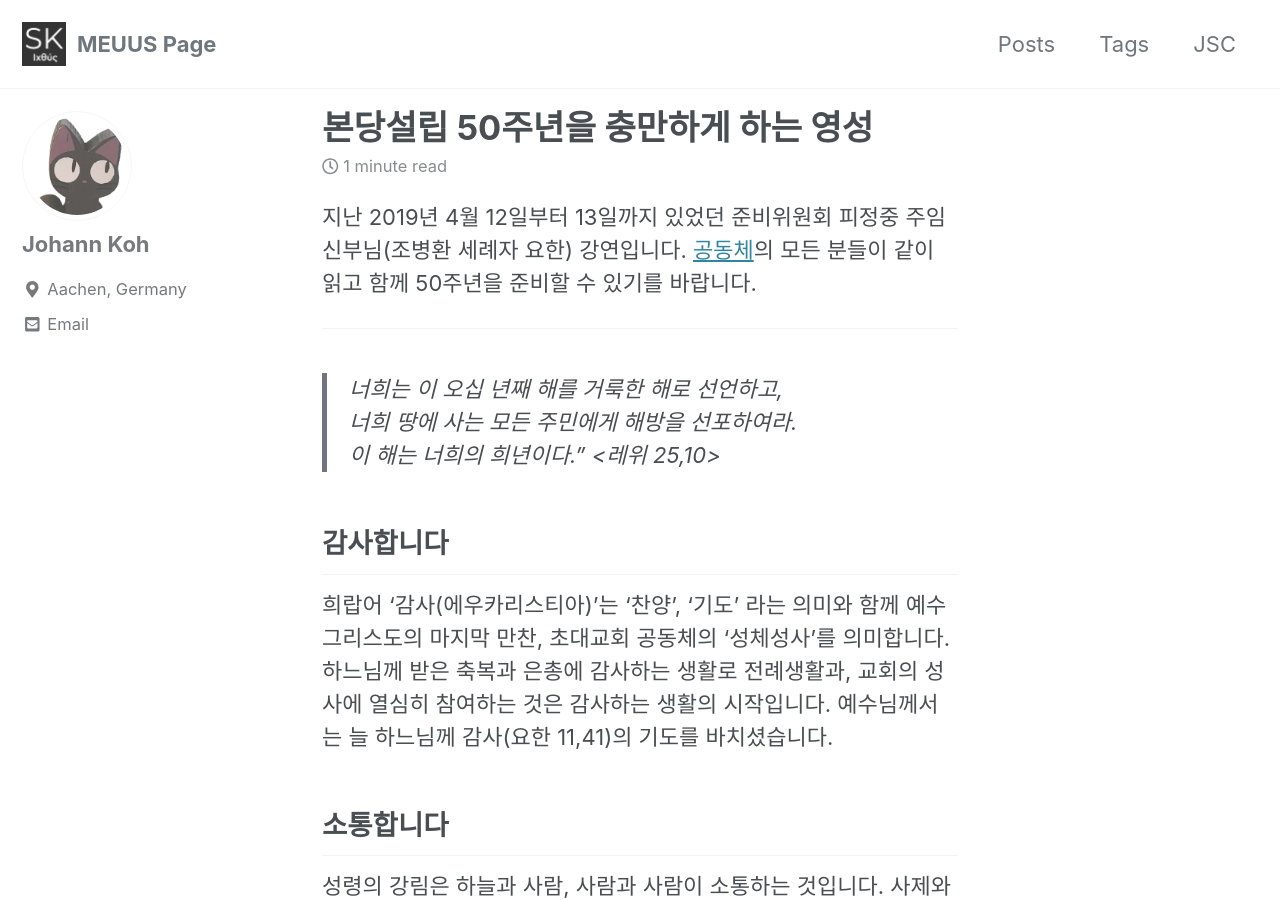
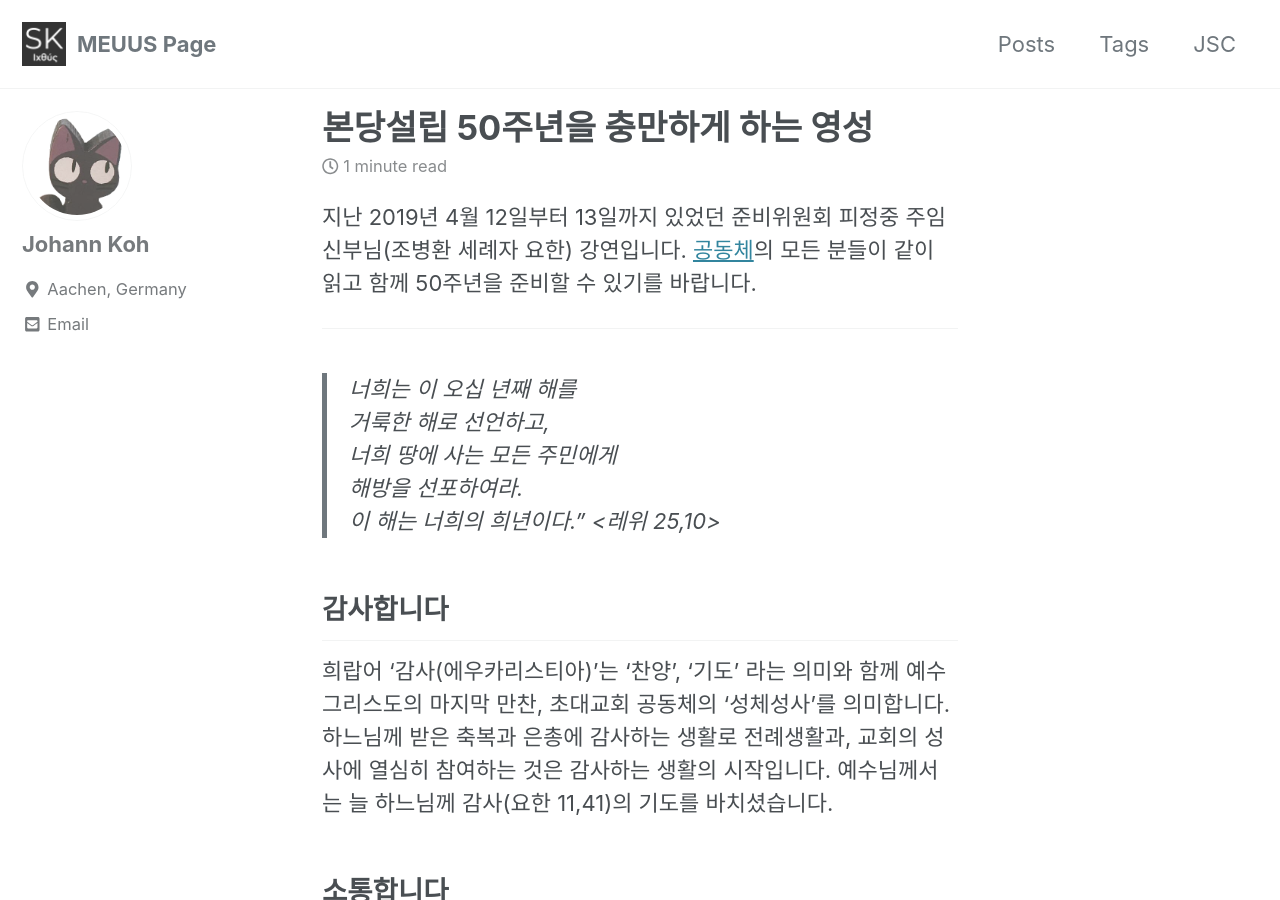
Before and after one commit to meuus/meuus.github.io, a Jekyll site: the page built from _posts/2019-04-14-spiritualitaet.md, in a window 1280 px wide and 900 px high. Built offline with Jekyll 4.4.1, drawn with Linux system fonts in a browser that asks for light colours; cached includes are drawn as plain includes.

```diff
--- a/_posts/2019-04-14-spiritualitaet.md
+++ b/_posts/2019-04-14-spiritualitaet.md
@@ -12,8 +12,10 @@ tags:
 
 ---
 
->너희는 이 오십 년째 해를 거룩한 해로 선언하고,
->너희 땅에 사는 모든 주민에게 해방을 선포하여라.
+>너희는 이 오십 년째 해를
+>거룩한 해로 선언하고,
+>너희 땅에 사는 모든 주민에게
+>해방을 선포하여라.
 >이 해는 너희의 희년이다." <레위 25,10>
 
 ## 감사합니다
```
Also changed, not shown: _posts/2019-04-14-jubilaeum.md (+4 -2 lines).
